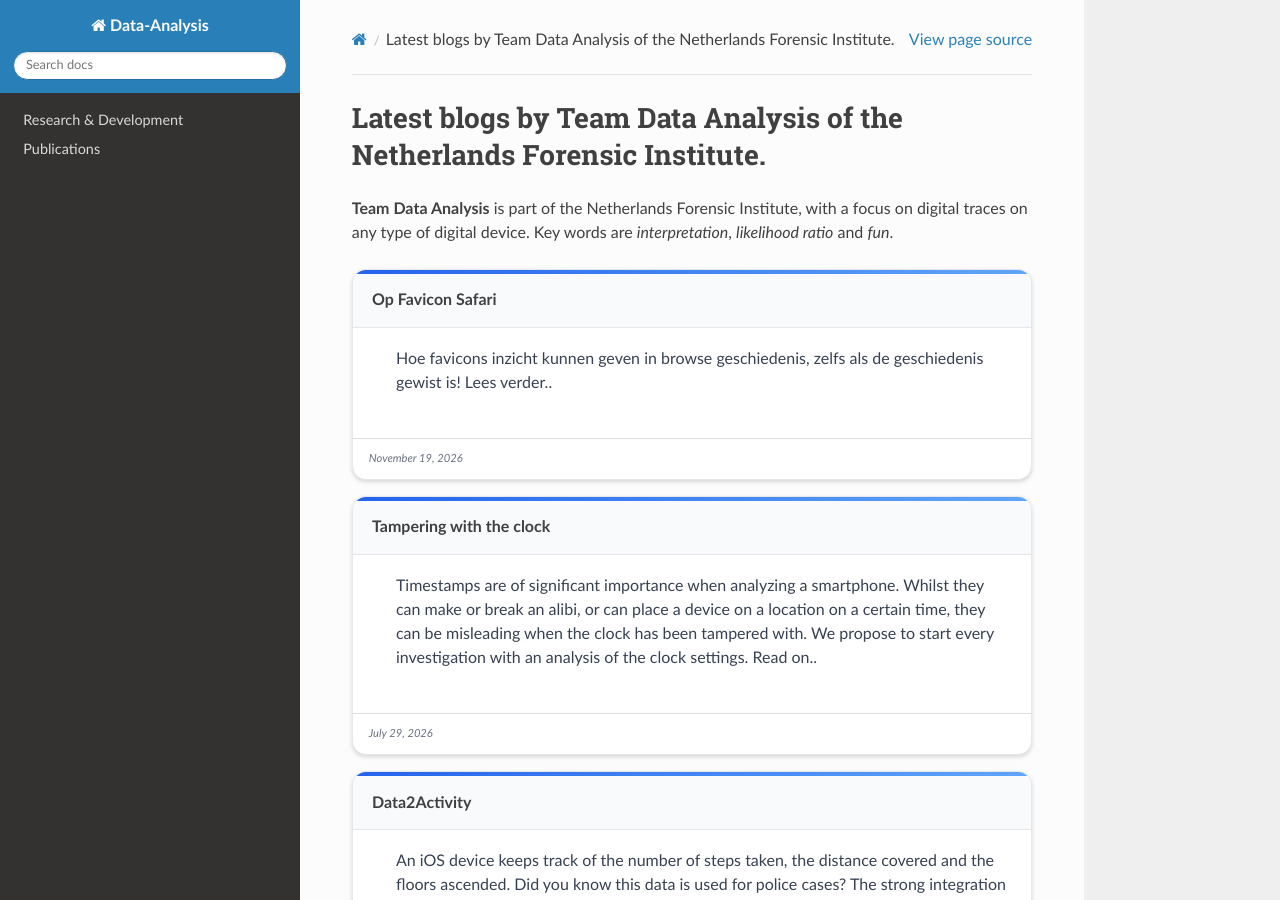
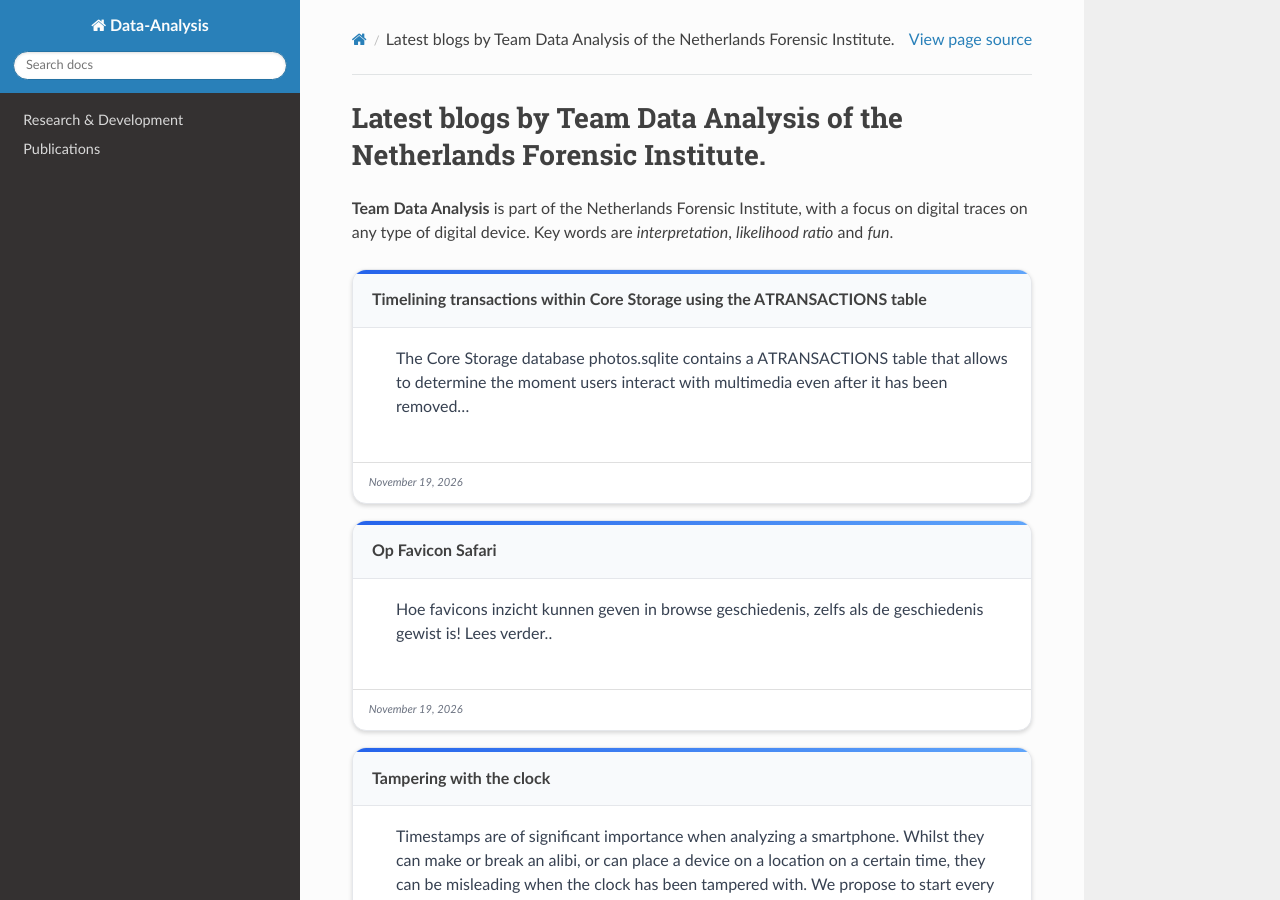
Before and after one commit to maala-nfi/dadocs, a Sphinx documentation site: the page built from docs/source/index.rst, in a window 1280 px wide and 900 px high. Built offline with Sphinx 7.4.7 and the Read the Docs theme 3.1.0, drawn with Linux system fonts in a browser that asks for light colours.

Commit message:
First concept of photossqlite-atransactions

```diff
--- a/docs/source/index.rst
+++ b/docs/source/index.rst
@@ -4,6 +4,17 @@ Latest blogs by Team Data Analysis of the Netherlands Forensic Institute.
 **Team Data Analysis** is part of the Netherlands Forensic Institute, with a focus on digital traces on any type of digital device.
 Key words are *interpretation*, *likelihood ratio* and *fun*.
 
+
+.. card::
+   :class-card: modern-card
+   :link: projects/corestoragetransactions
+   :link-type: doc
+
+   Timelining transactions within Core Storage using the ATRANSACTIONS table
+   ^^^
+    The Core Storage database photos.sqlite contains a ATRANSACTIONS table that allows to determine the moment users interact with multimedia even after it has been removed...
+   +++
+   November 19, 2026
 
 .. card::
    :class-card: modern-card
--- /dev/null
+++ b/docs/source/projects/corestoragetransactions.rst
@@ -0,0 +1,6 @@
+.. _corestoragetransactions:
+
+Core Storage (iOS)
+==============================
+
+Apple's uses the Core Storage API on top of sqlite3 databases. These types are recognisable blah
```
